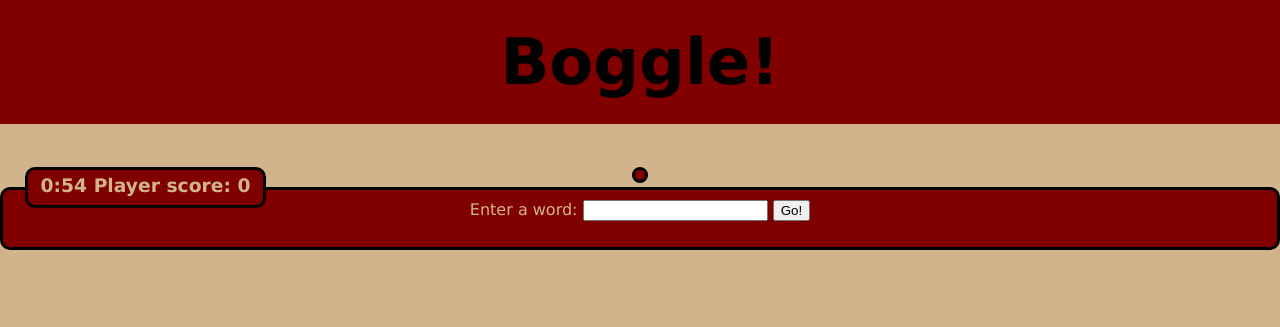
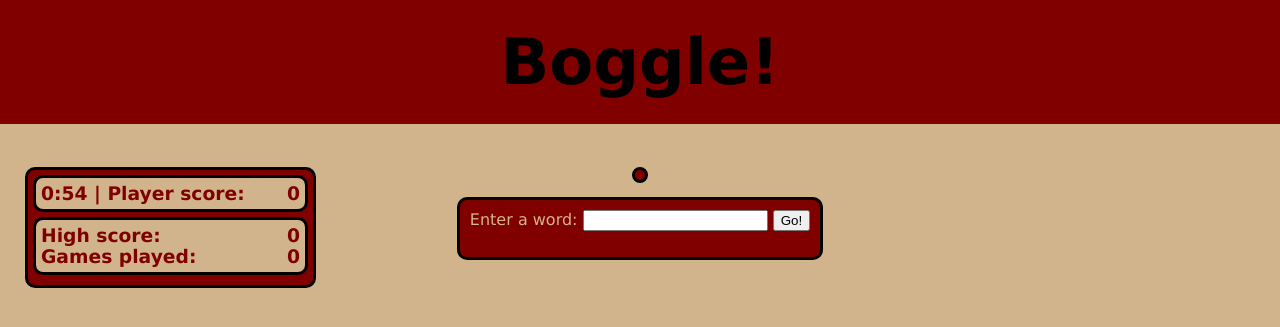
Before and after one commit to jmcginty15/Flask-boggle-app, a Flask app: template templates/game.html in a window 1280 px wide. Shown: the top 327 px of the page. Run offline with Flask 2, Linux system fonts and the light colour scheme; the template is opened without the code that fills it, so the values that code supplies are empty; parts of the project's set-up code (start-up, migrations or seed data) failed here and were passed over.

Commit message:
updating styles

```diff
--- a/app.py
+++ b/app.py
@@ -10,14 +10,22 @@
 
 boggle_game = Boggle()
 board = boggle_game.make_board()
+high_score = 0
+games_played = 0
 
 @app.route('/')
 def homepage():
+    """Displays the homepage"""
     session['board'] = board
     return render_template('game.html', board=board, size=len(board))
 
-@app.route('/guess', methods=['POST'])
+@app.route('/guess')
 def guess():
-    word = request.args['word']
+    """Takes a request from the front end and checks if the given word is valid"""
+    word = request.args['key']
     result = boggle_game.check_valid_word(board, word)
     return jsonify({'result': result})
+
+# @app.route('/game-over')
+# def game_over():
+#     return
--- a/static/app.css
+++ b/static/app.css
@@ -46,12 +46,38 @@
     padding: 5px;
     background-color: maroon;
     color: tan;
-    display: block;
-    height: 25px;
-    width: 225px;
+    height: 105px;
+    width: 275px;
     position: absolute;
     top: 0px;
     left: 25px;
+}
+
+#current-game, #stats {
+    border-style: solid;
+    border-radius: 10px;
+    border-color: black;
+    display: block;
+    margin: auto;
+    padding: 5px;
+    background-color: tan;
+    color: maroon;
+    text-align: left;
+}
+
+#score-label, #high-score-label, #games-played-label {
+    display: inline-block;
+    width: 85%;
+}
+
+#score, #high-score, #games-played {
+    display: inline-block;
+    width: 15%;
+    text-align: right;
+}
+
+#stats {
+    margin-top: 5px;
 }
 
 #form-wrapper {
@@ -60,10 +86,10 @@
     border-color: black;
     display: inline-block;
     margin: auto;
+    margin-top: 10px;
     padding: 10px;
     background-color: maroon;
     color: tan;
-    display: block;
 }
 
 #word-form, #result {
--- a/static/app.js
+++ b/static/app.js
@@ -3,6 +3,9 @@
 const $resultField = $('#result')
 const $scoreField = $('#score')
 const $timer = $('#timer')
+const $finalScore = $('#final-score')
+const $gameOver = $('#game-over')
+const $highScoreAlert = $('#high-score-alert')
 
 const BASE_URL = 'http://127.0.0.1:5000'
 let totalScore = 0
@@ -15,8 +18,9 @@
     evt.preventDefault()
     if (!gameOver) {
         const word = $wordInput.val()
+        $wordInput.val('')
         const score = word.length
-        const response = await axios.post(`${BASE_URL}/guess`, null, { params: { word: word } })
+        const response = await axios.get(`${BASE_URL}/guess`, { params: { key: word } })
         const result = response.data.result
         const validWord = displayResult(result, word, score)
         if (validWord) { addScore(score) }
@@ -64,7 +68,10 @@
 // this function will be called when the timer reaches zero
 // it will display a Game Over message along with the player's final score
 // it will also prevent any further guesses from being entered using the gameOver variable
-function endGame() {
+async function endGame() {
     gameOver = true
-
+    $finalScore.text(totalScore)
+    const newHighScore = false // this will be a get request to the server to see if a new high score has been set
+    if (newHighScore) { $highScoreAlert.css('display', 'block') }
+    $gameOver.css('display', 'inline-block')
 }
--- a/templates/game.html
+++ b/templates/game.html
@@ -3,6 +3,7 @@
 
 {% block content %}
 <div id="container">
+    <div>
         <table id="board">
             {% for row in board %}
             <tr>
@@ -12,6 +13,7 @@
             </tr>
             {% endfor %}
         </table>
+    </div>
     <div id="form-wrapper">
         <form href="/" id="word-form">
             <label for="word">Enter a word: </label>
@@ -21,7 +23,19 @@
         <p id="result"></p>
     </div>
     <div id="info">
-        <h3><span id="timer">1:00</span> Player score: <span id="score">0</span></h3>
+        <div id="current-game">
+            <h3><span id="score-label"><b><span id="timer">1:00</span></b> | Player score:</span><span id="score">0</span></h3>
+        </div>
+        <div id="stats">
+            <h3><span id="high-score-label">High score:</span><span id="high-score">0</span></h3>
+            <h3><span id="games-played-label">Games played:</span><span id="games-played">0</span></h3>
+        </div>
+    </div>
+    <div id="game-over">
+        <h2>Game Over!</h2>
+        <h3 id="final-score-container">Your final score is <span id="final-score"></span></h3>
+        <h3 id="high-score-alert">You set a new high score!</h3>
+        <button id="ok">Ok</button><button id="new-game">New game</button>
     </div>
 </div>
 {% endblock %}
```
Also changed, not shown: other parts of static/app.css (+35 -0 lines), test.py (+8 -2 lines). Lines whose indentation alone changed are shown as unchanged.
